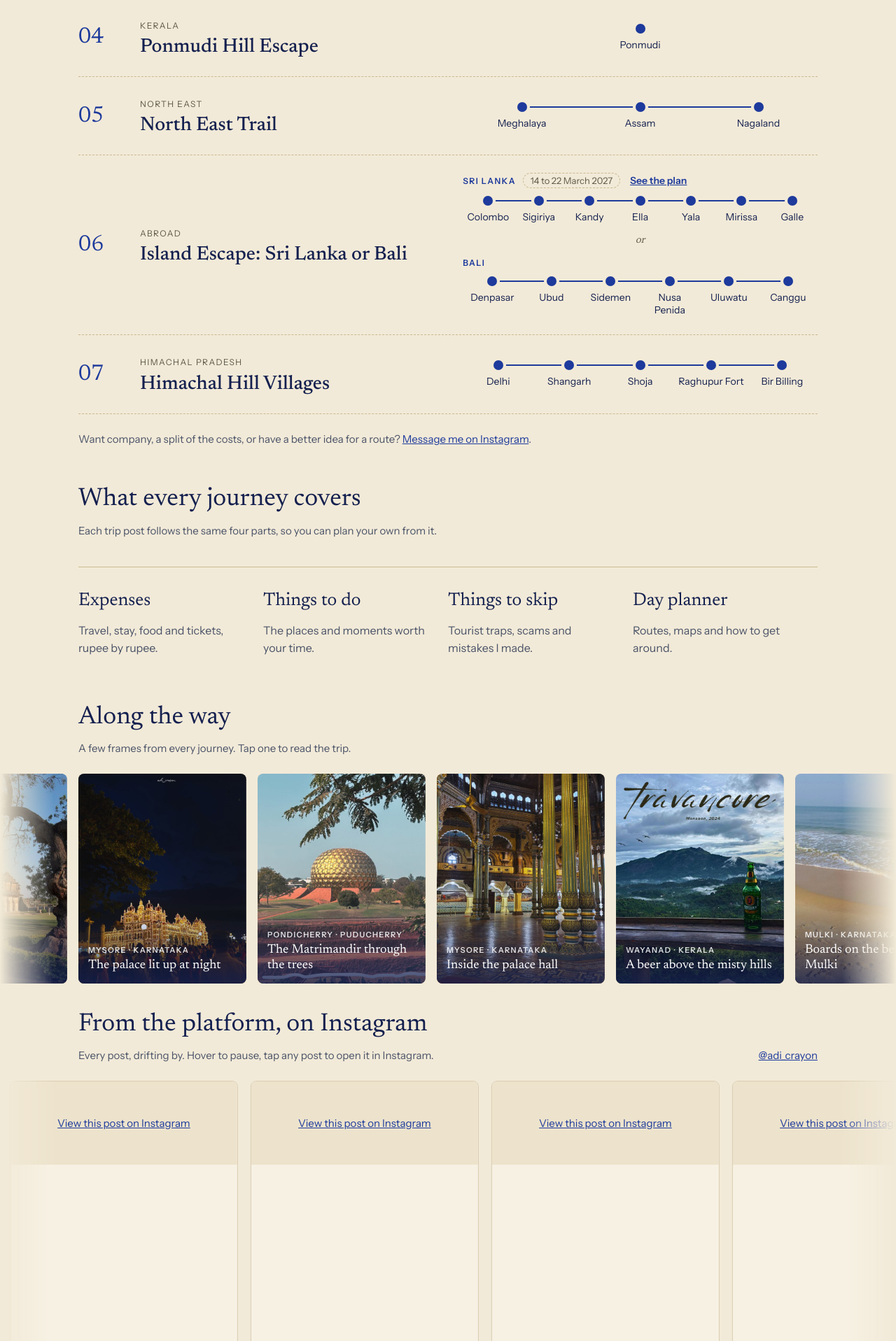
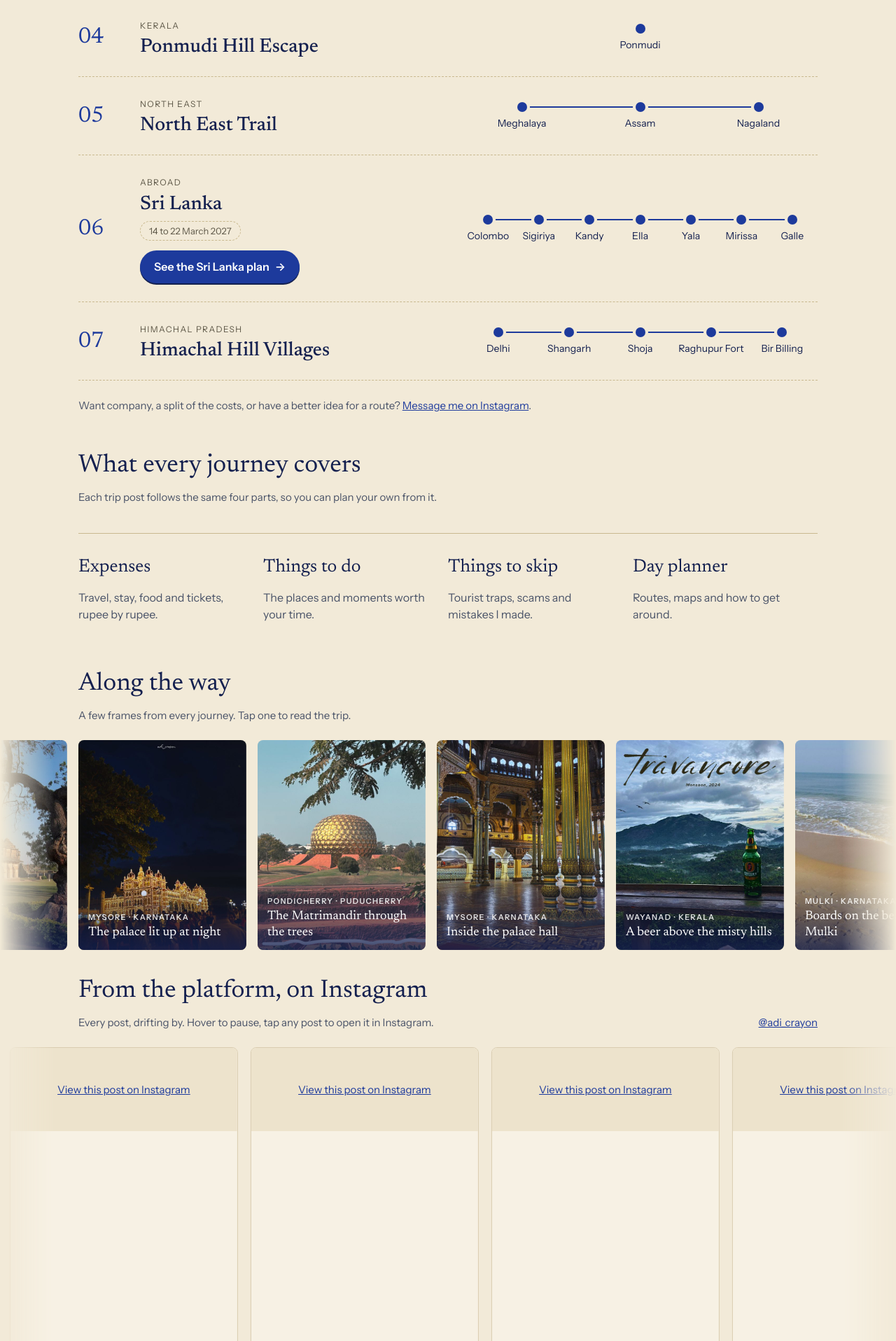
Before and after one commit to gdncomm-aditya-kanoi/Travel-Train, a Jekyll site: the page built from index.html, in a window 1280 px wide. Shown: the part 3626-5543 px from the top of the page at 70% size. Built offline with Jekyll 4.4.1, drawn with Linux system fonts in a browser that asks for light colours; a script that is not in the unit is left out.

Commit message:
Home: make the planned trip Sri Lanka only and add a solid button to its plan page
Co-Authored-By: Claude <noreply@anthropic.com>

```diff
--- a/_data/planned.yml
+++ b/_data/planned.yml
@@ -1,5 +1,5 @@
 # Trips planned for 2027, shown on the home page. Each trip has a name, a region and its stops in order.
-# Add `when: "March 2027"` to a trip once its dates are fixed.
+# Add `when: "March 2027"` to a trip once its dates are fixed. Add `url` and `button` to show a button that opens its plan page.
 - title: "Land's End Temple Circuit"
   region: "Tamil Nadu"
   stops: ["Rameshwaram", "Dhanushkodi", "Kanyakumari"]
@@ -15,15 +15,12 @@
 - title: "North East Trail"
   region: "North East"
   stops: ["Meghalaya", "Assam", "Nagaland"]
-- title: "Island Escape: Sri Lanka or Bali"
+- title: "Sri Lanka"
   region: "Abroad"
-  routes:
-    - label: "Sri Lanka"
-      when: "14 to 22 March 2027"
-      url: "/plans/sri-lanka/"
-      stops: ["Colombo", "Sigiriya", "Kandy", "Ella", "Yala", "Mirissa", "Galle"]
-    - label: "Bali"
-      stops: ["Denpasar", "Ubud", "Sidemen", "Nusa Penida", "Uluwatu", "Canggu"]
+  when: "14 to 22 March 2027"
+  url: "/plans/sri-lanka/"
+  button: "See the Sri Lanka plan"
+  stops: ["Colombo", "Sigiriya", "Kandy", "Ella", "Yala", "Mirissa", "Galle"]
 - title: "Himachal Hill Villages"
   region: "Himachal Pradesh"
   stops: ["Delhi", "Shangarh", "Shoja", "Raghupur Fort", "Bir Billing"]
--- a/assets/css/style.css
+++ b/assets/css/style.css
@@ -502,3 +502,8 @@ html { scroll-behavior: smooth; }
 .snake-wx { display: block; margin-top: 3px; font-size: 12.5px; color: var(--muted); }
 .pop-w { margin: 0 0 10px; padding: 7px 10px; background: var(--ground); border-radius: 6px; font-size: 13px; line-height: 1.35; color: var(--text); }
 .day-weather { margin: -2px 0 10px; padding: 8px 12px; background: var(--paper); border: 1px solid var(--line); border-radius: 6px; font-size: 14.5px; color: var(--text); }
+
+/* Planned trips: a clear button to the plan page */
+.planned-btn { display: inline-flex; align-items: center; gap: 8px; margin-top: 14px; padding: 11px 20px; border-radius: 999px; background: var(--ink); color: #fff; font-family: var(--sans); font-size: 16px; font-weight: 600; text-decoration: none; box-shadow: 0 2px 0 var(--navy); transition: transform .12s, background .12s; }
+.planned-btn:hover, .planned-btn:focus-visible { background: var(--navy); color: #fff; transform: translateY(-1px); }
+.planned-body .planned-btn { display: flex; width: fit-content; }
--- a/index.html
+++ b/index.html
@@ -64,6 +64,7 @@ layout: default
         <span class="planned-region">{{ p.region }}</span>
         <h3 class="planned-title">{{ p.title }}</h3>
         {% if p.when %}<span class="planned-when">{{ p.when }}</span>{% endif %}
+        {% if p.url %}<a class="planned-btn" href="{{ p.url | relative_url }}">{{ p.button | default: "See the plan" }} <span aria-hidden="true">&rarr;</span></a>{% endif %}
       </div>
       {% if p.routes %}
       <div class="route-set">
```
